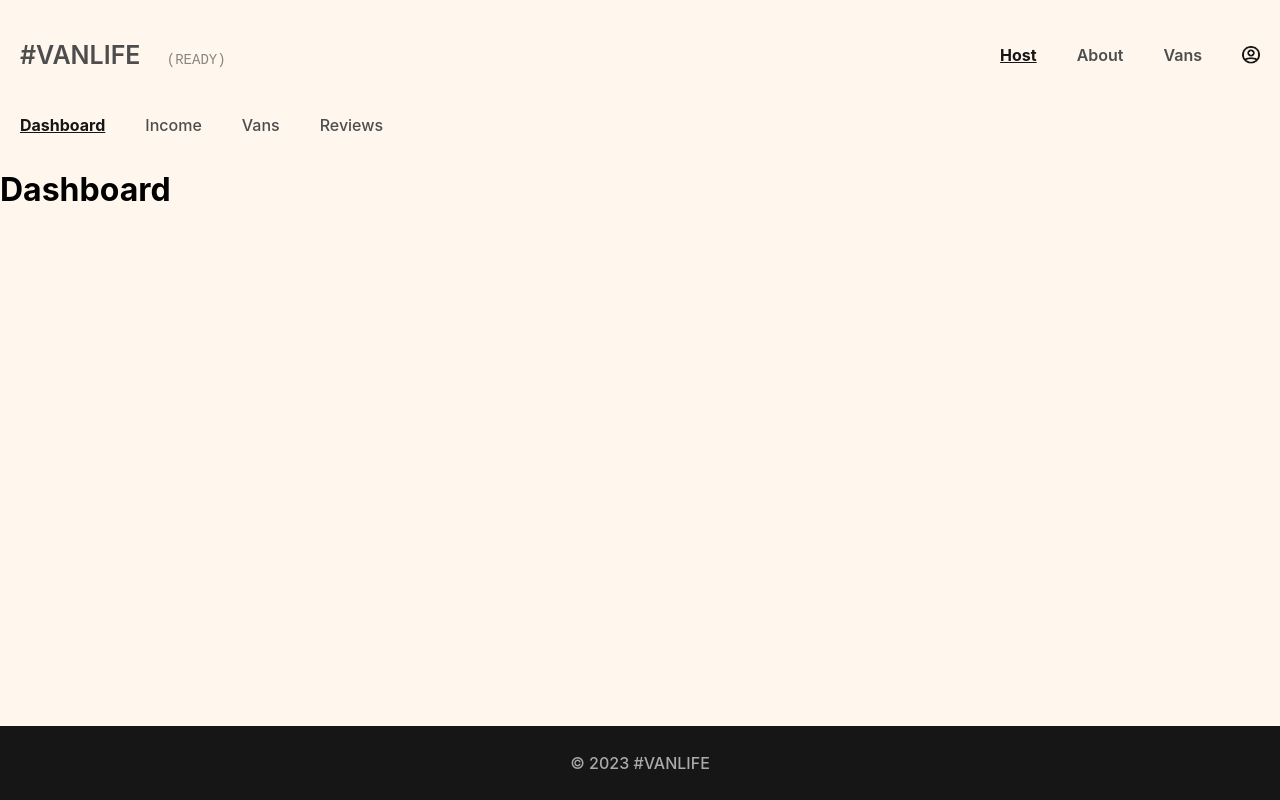
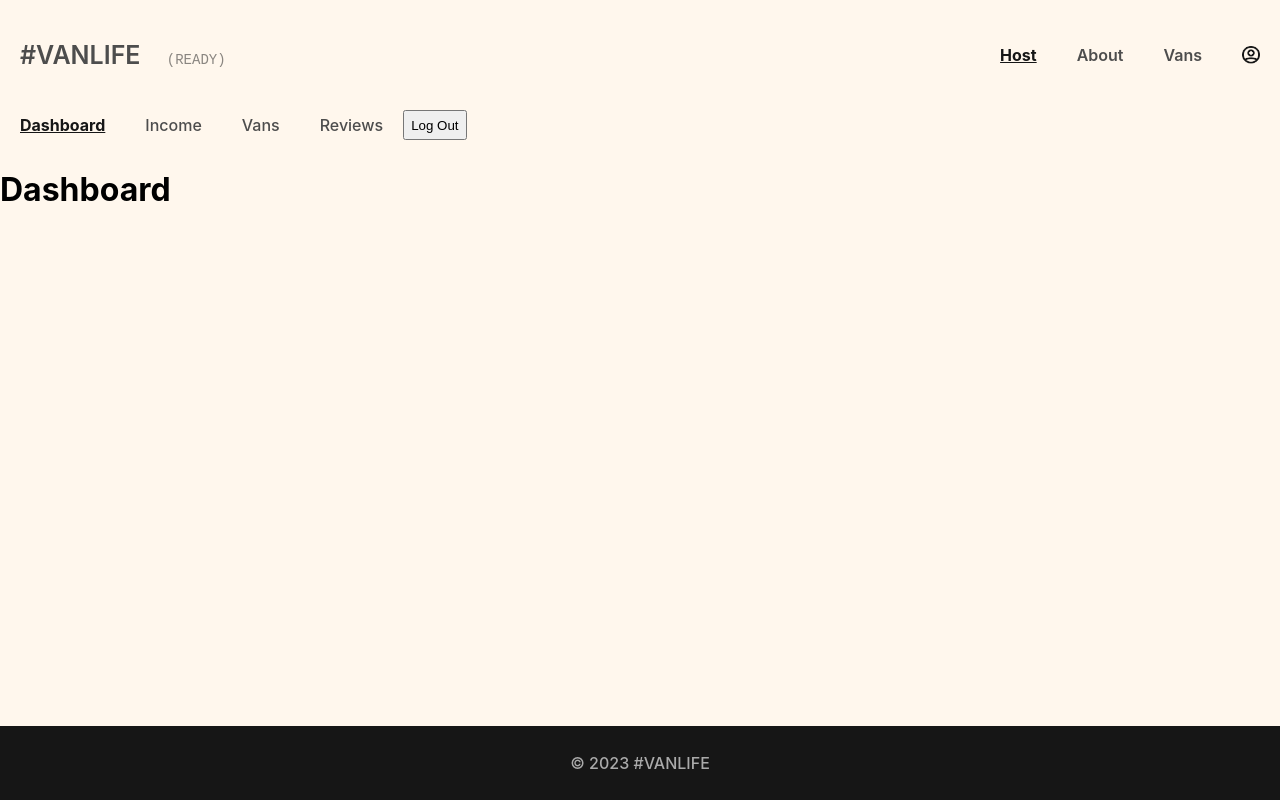
Before and after one commit to Tamxaun/react-router-6, a React (Vite) app: page /host in a window 1280 px wide. Built offline with nearby package versions, Linux system fonts and the light colour scheme; sample sign-in values are in the browser's storage; what miragejs would draw is missing.

Commit message:
🚀feat(layout) add fake log out functionality

```diff
--- a/src/components/HostLayout/HostLayout.tsx
+++ b/src/components/HostLayout/HostLayout.tsx
@@ -10,6 +10,10 @@ const activeStyleLink = {
 };
 
 export const HostLayout: FC<HostLayoutProps> = () => {
+   function fakeLogOut() {
+      localStorage.removeItem('isLoggedIn');
+   }
+
    return (
       <>
          <nav className="host-nav">
@@ -46,6 +50,7 @@ export const HostLayout: FC<HostLayoutProps> = () => {
             >
                Reviews
             </NavLink>
+            <button onClick={fakeLogOut}>Log Out</button>
          </nav>
          <Outlet />
       </>
```
